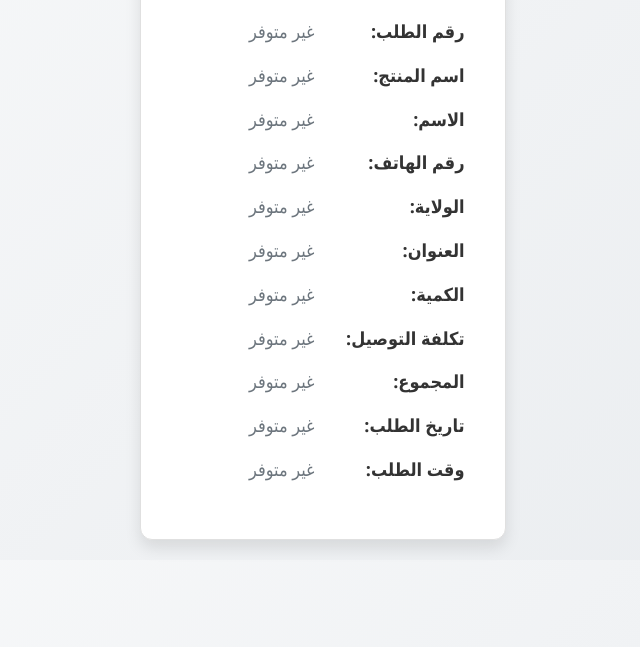
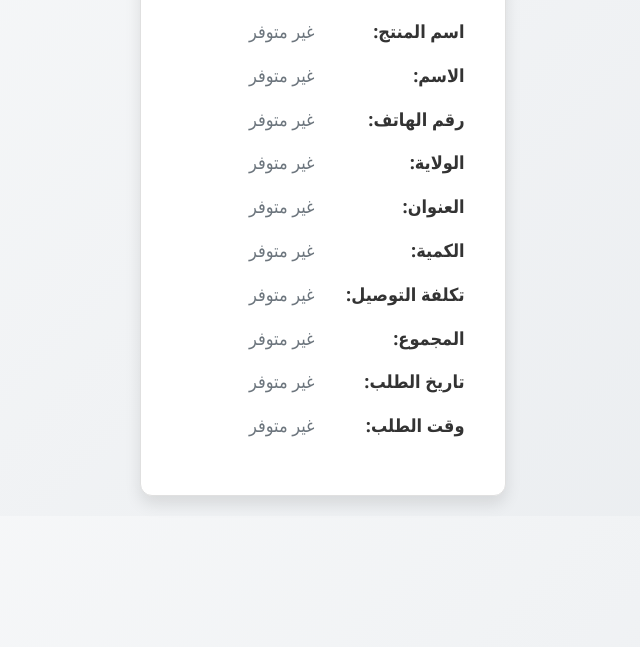
Before and after one commit to hassannben/lilirop, a plain HTML site: page order-info.html in a window 1280 px wide. Shown: the part 153-800 px from the top of the page, without its empty margins (317-957 px from the left). Drawn offline with nearby package versions, Linux system fonts and the light colour scheme.

Commit message:
first commit

```diff
--- a/order-info.html
+++ b/order-info.html
@@ -1,5 +1,6 @@
 <!DOCTYPE html>
 <html lang="ar" dir="rtl">
+
 <head>
     <meta charset="UTF-8">
     <meta name="viewport" content="width=device-width, initial-scale=1.0">
@@ -14,11 +15,13 @@
             margin: 0;
             padding: 0;
         }
+
         .container {
             max-width: 900px;
             margin: 0 auto;
             padding: 20px;
         }
+
         .order-info {
             background-color: #ffffff;
             border-radius: 12px;
@@ -29,6 +32,7 @@
             position: relative;
             overflow: hidden;
         }
+
         .order-info::before {
             content: '';
             position: absolute;
@@ -39,6 +43,7 @@
             background: linear-gradient(90deg, #007bff, #0056b3);
             border-radius: 0 0 12px 12px;
         }
+
         .order-info h2 {
             margin-top: 0;
             font-size: 32px;
@@ -49,6 +54,7 @@
             text-align: center;
             margin-bottom: 20px;
         }
+
         .order-info p {
             margin: 15px 0;
             font-size: 18px;
@@ -57,13 +63,16 @@
             display: flex;
             align-items: center;
         }
+
         .order-info p strong {
             color: #333;
             min-width: 150px;
         }
+
         .order-info p span {
             color: #6c757d;
         }
+
         .order-info a {
             display: inline-block;
             margin-top: 25px;
@@ -75,46 +84,55 @@
             transition: color 0.3s ease, border-bottom 0.3s ease;
             padding: 5px 0;
         }
+
         .order-info a:hover {
             color: #0056b3;
             border-bottom: 3px solid #0056b3;
         }
+
         @media (max-width: 768px) {
             .order-info {
                 padding: 25px;
             }
+
             .order-info h2 {
                 font-size: 28px;
             }
+
             .order-info p {
                 font-size: 16px;
             }
+
             .order-info a {
                 font-size: 18px;
             }
         }
+
         @media (max-width: 480px) {
             .order-info {
                 padding: 20px;
                 margin-top: 20px;
             }
+
             .order-info h2 {
                 font-size: 24px;
             }
+
             .order-info p {
                 font-size: 14px;
             }
+
             .order-info a {
                 font-size: 16px;
             }
         }
     </style>
 </head>
+
 <body>
     <div class="container">
         <div class="order-info">
             <h2>تم تلقي طلبك بنجاح</h2>
-            <p><strong>رقم الطلب:</strong> <span id="orderNumber">غير متوفر</span></p>
             <p><strong>اسم المنتج:</strong> <span id="productName">غير متوفر</span></p>
             <p><strong>الاسم:</strong> <span id="name">غير متوفر</span></p>
             <p><strong>رقم الهاتف:</strong> <span id="phone">غير متوفر</span></p>
@@ -147,4 +165,5 @@ document.getElementById('time').textContent = urlParams.get('time') || 'غير
 
     </script>
 </body>
+
 </html>
```
Lines whose indentation alone changed are shown as unchanged.
